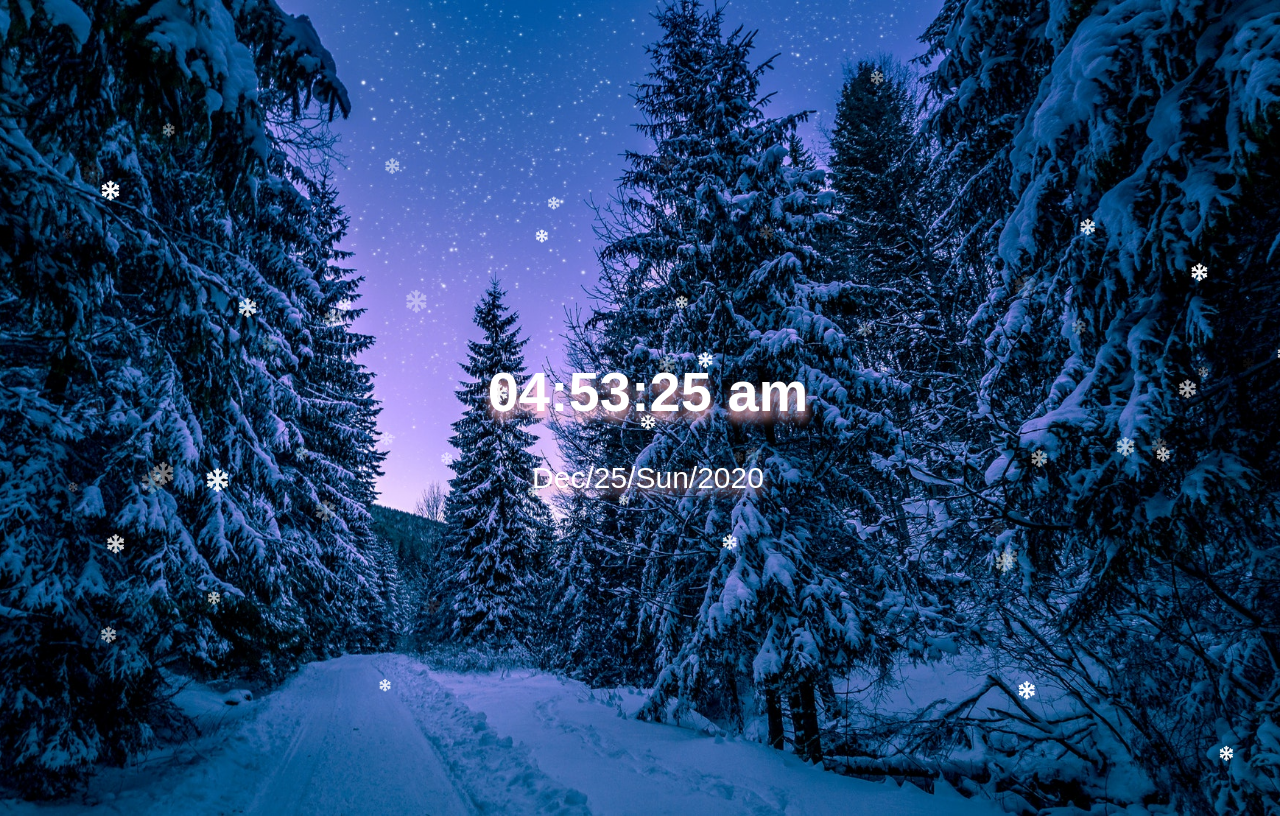
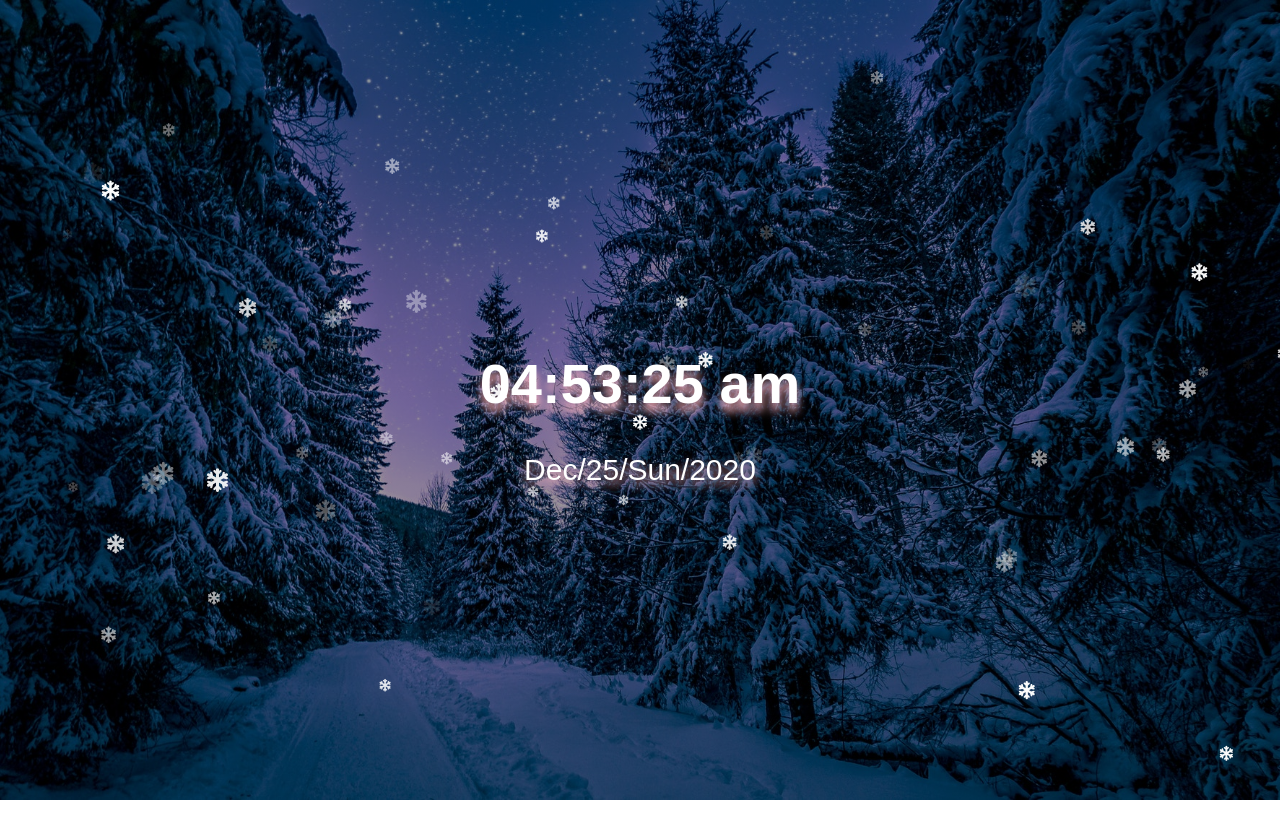
Before and after one commit to sm810403/snoweffect-page-JS, a plain HTML site: page index.html in a window 1280 px wide. Drawn offline with Linux system fonts and the light colour scheme.

Commit message:
final commit
error and more thing fixed

```diff
--- a/index.html
+++ b/index.html
@@ -8,9 +8,11 @@
     <script src="https://kit.fontawesome.com/4fd259b9be.js" crossorigin="anonymous"></script>
 </head>
 <body>
-    <i class="far fa-snowflake" style="color: white"></i>
-    <h1 class="time"></h1>
-    <div class="dates"></div>
+   <div class="container">
+        <i class="far fa-snowflake" style="color: white"></i>
+        <h1 class="time"></h1>
+        <div class="dates"></div>
+    </div>
     <script src="index.js"></script>
 </body>
 </html>
--- a/index.js
+++ b/index.js
@@ -39,6 +39,7 @@ window.addEventListener('DOMContentLoaded', ()=>{
             let twoHours = '0'+ hours;
             hours = twoHours;
         }
+
         //Get pm and am
         function getPM(){
             if (hours > 12) {
--- a/scss/index.scss
+++ b/scss/index.scss
@@ -1,24 +1,35 @@
-body {
+body,html {
     width: 100%;
     height: 100vh;
-    background: url(../images/winter.jpg) center/cover no-repeat;
+    font-family: "arial";
+    box-sizing: border-box;
+    margin: 0;
+    overflow: hidden;
+
+}
+.container {
+    height: 100%;
+    overflow: hidden;
+    background:linear-gradient(rgba(0, 0, 0, 0.4),rgba(0, 0, 0, 0.4)), url(../images/winter1.jpg) center/cover no-repeat;
     display: flex;
     flex-direction: column;
     justify-content: center;
     align-items: center;
-    font-family: "arial";
 }
+
 
 h1 {
     color: white;
     font-size: 56px;
     text-shadow: 0 8px 10px lightpink;
+    z-index: 100;
 }
 .dates {
     display: inline-block;
     color: white;
     font-size: 30px;
     text-shadow: 0 5px 10px lightpink;
+    z-index: 100;
 }
 
 
@@ -26,6 +37,7 @@ h1 {
     position: absolute;
     top: -30px;
     animation: falling 9s linear infinite;
+    z-index: 100;
 
 }
 @keyframes falling {
```
Also changed, not shown: images/winter1.jpg (renamed from images/winter.jpg), images/winter2.jpg (added), scss/index.css, 2 other files.
